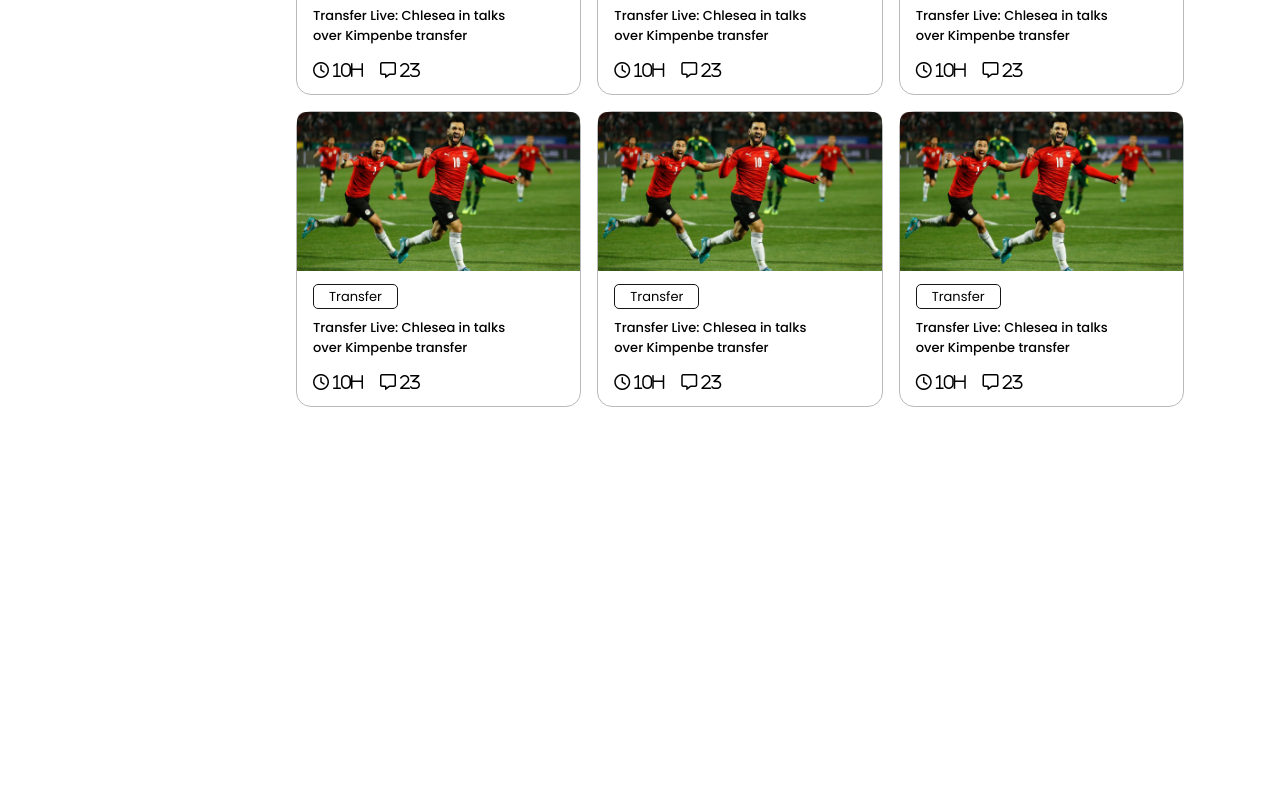
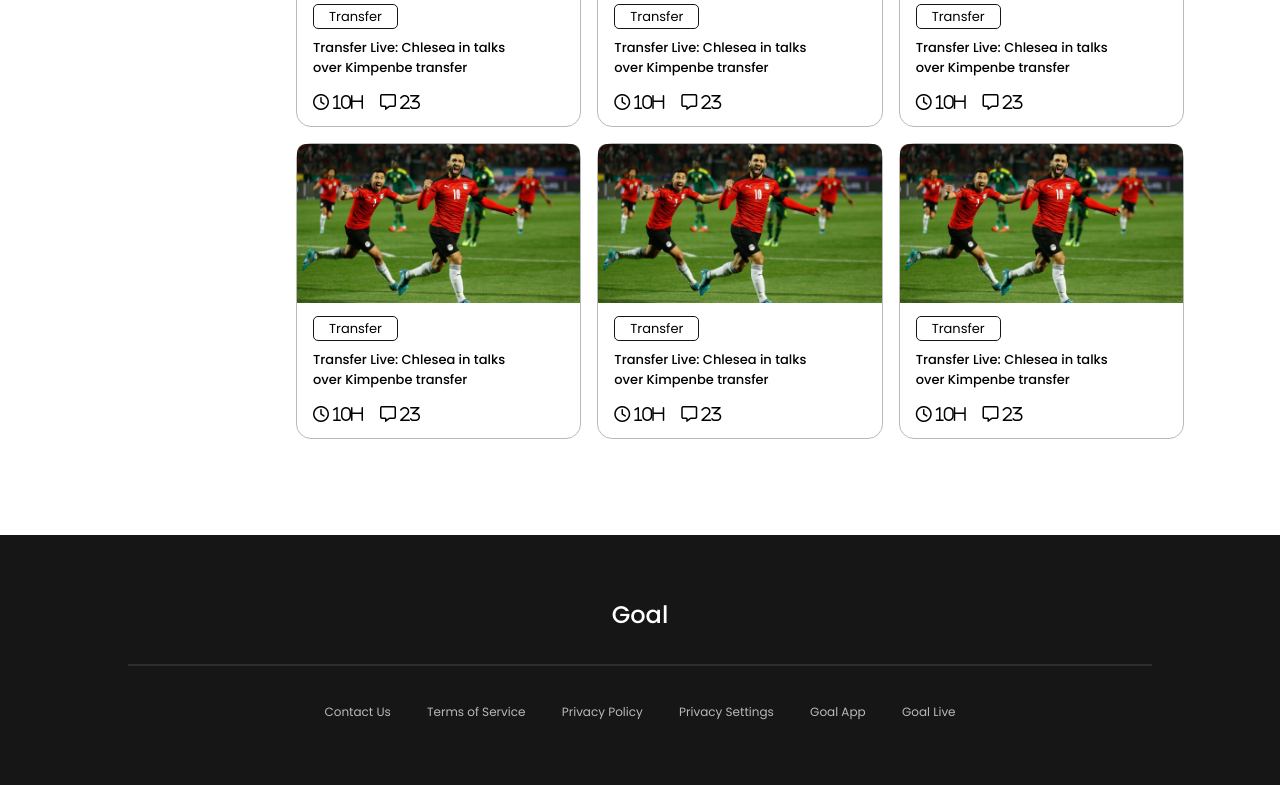
Before and after one commit to mdnazimmia/world-cup-main, a plain HTML site: page index.html in a window 1280 px wide. Shown: the part 1109-1894 px from the top of the page. Before the commit the page ends 1516 px from the top, so only its background shows below. Drawn offline with Linux system fonts and the light colour scheme; a web font is replaced by a local one.

Commit message:
all page done

```diff
--- a/details.css
+++ b/details.css
@@ -60,8 +60,8 @@ a {
     color: var(--white);
 }
 
-.heading>h1 {
-    font-size: 35px;
+.heading h2 {
+    font-weight: 500;
 }
 
 .heading>p {
--- a/index.html
+++ b/index.html
@@ -19,7 +19,7 @@
                     classical Latin literature from 45 BC, making it over 2000 years old</p>
             </div>
             <div class="top_banners-button">
-                <button><a href="https://www.google.com" target="_blank">Watch Live</a>
+                <button><a href="http://127.0.0.1:5500/details.html" target="_blank">Watch Live</a>
                     <i class="fa-solid fa-greater-than"></i></button>
             </div>
         </div>
@@ -153,6 +153,18 @@
             </div>
         </div>
     </div>
+    <div class="footer">
+        <h2>Goal</h2>
+        <hr>
+        <div>
+            <span>Contact Us</span>
+            <span>Terms of Service</span>
+            <span>Privacy Policy</span>
+            <span>Privacy Settings</span>
+            <span>Goal App</span>
+            <span>Goal Live</span>
+        </div>
+    </div>
 </body>
 
 </html>
--- a/world-cup.css
+++ b/world-cup.css
@@ -33,7 +33,7 @@ a {
 
 .top_banners {
     height: 500px;
-    margin: 2rem 6rem 4rem 6rem;
+    margin: 2rem 6rem 6rem 6rem;
     border-radius: 20px;
     background-color: var(--black);
     display: flex;
@@ -58,8 +58,8 @@ a {
 
 .top_banners-button button {
     height: 3rem;
-    width: 9rem;
-    border-radius: 15px;
+    width: 150px;
+    border-radius: 5px;
     background-color: var(--red);
 }
 
@@ -196,15 +196,32 @@ span {
 ----footer-area------
 -------------------- */
 .footer {
-    position: fixed;
-    bottom: 0;
-    right: 0;
-    left: 0;
-    color: white;
+    margin-top: 6rem;
+    height: 250px;
+    color: var(--white);
     background-color: var(--black);
-    text-align: center;
+    display: flex;
+    flex-direction: column;
+    justify-content: center;
+    align-items: center;
+
 }
 
+.footer h2 {
+    font-weight: 500;
+}
+
+.footer hr {
+    width: 80%;
+    margin: 2rem 0;
+    align-items: center;
+    border: 1px solid rgba(255, 255, 255, 0.1);
+}
+
+.footer span {
+    font-size: 12px;
+    color: var(--light-gray);
+}
 
 /* ------------------
      Media Queries
```
